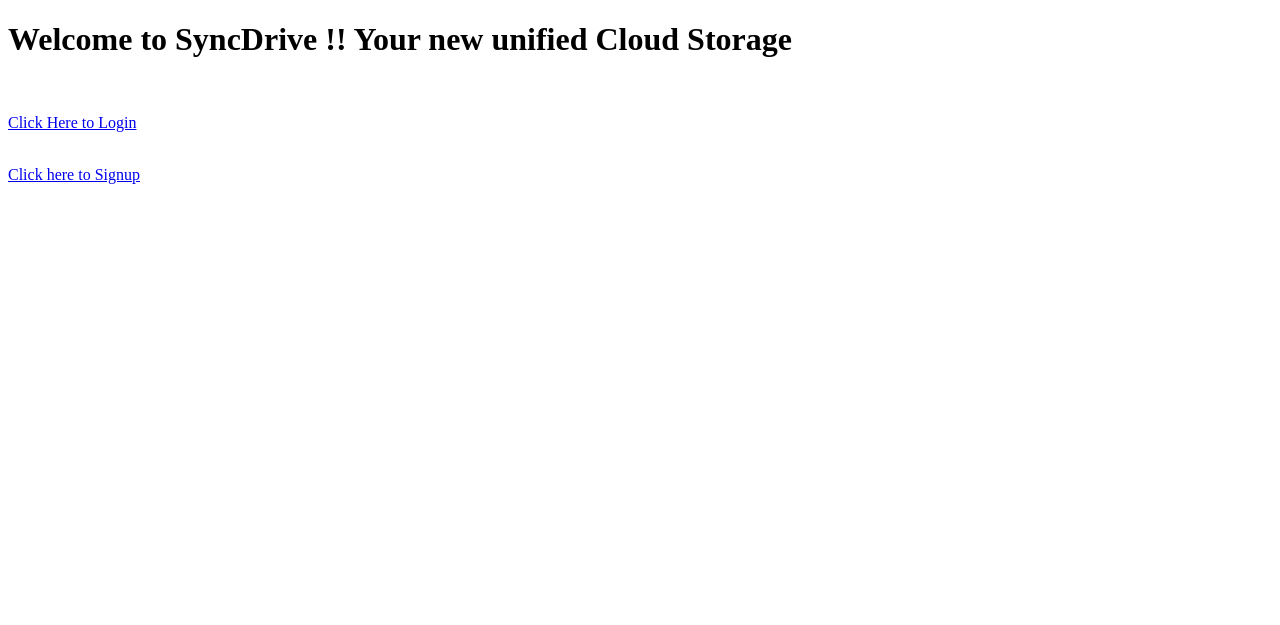
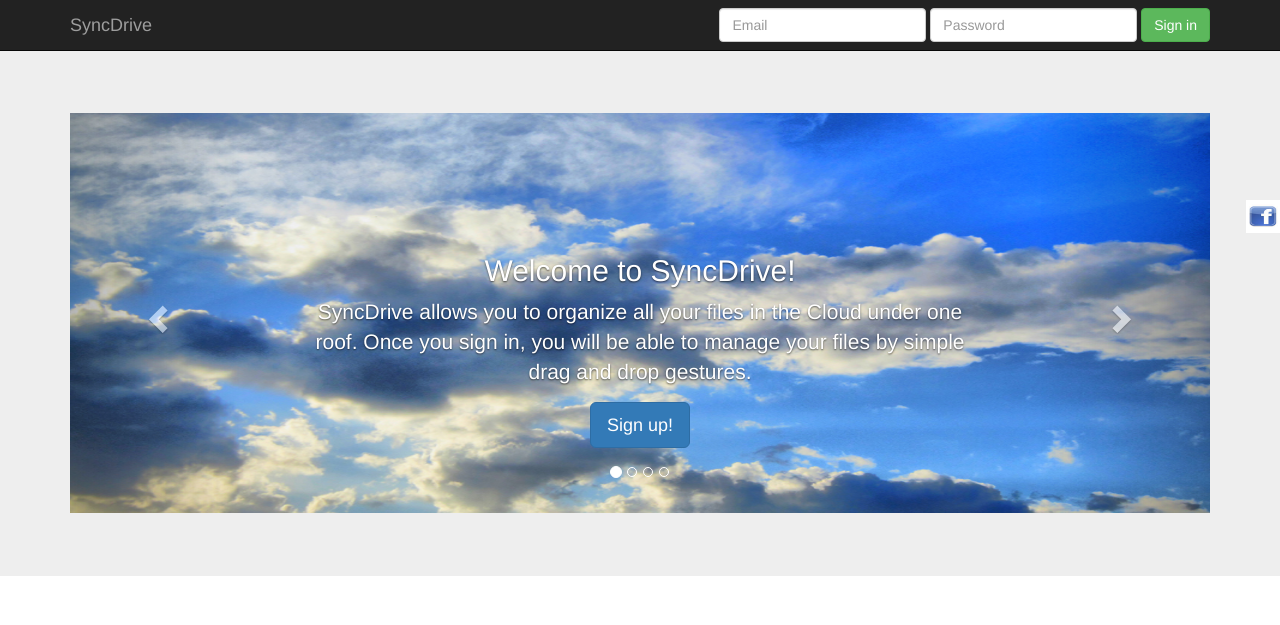
Before and after one commit to lubnaattar/SycnProject, a Flask app: page / in a window 1280 px wide. Shown: the top 625 px of the page. Run offline with Flask 2, Linux system fonts and the light colour scheme; some libraries are stand-ins or nearby versions.

Commit message:
Update welcome.html

```diff
--- a/templates/welcome.html
+++ b/templates/welcome.html
@@ -1,13 +1,117 @@
-<!doctype html>
+<!DOCTYPE html>
 <html>
- <head>
-  <meta charset=”utf-8”>
-  <link rel=”stylesheet” href=”css/bootstrap.css”  type=”text/css”/>
- </head>
- <script src="http://code.jquery.com/jquery-1.10.1.min.js"></script>
- <script src=”js/bootstrap.js”></script>
-  <h1>Welcome to SyncDrive !! Your new unified Cloud Storage</h1>
-<br><p><a href="/login">Click Here to Login</a><br>
-<br><p><a href="/sign_up">Click here to Signup</a><br>
- </body>
- </html>
+  <head>
+    <title>SyncDrive!</title>
+    <link href="//netdna.bootstrapcdn.com/bootstrap/3.0.2/css/bootstrap.min.css" rel="stylesheet">
+    <style>
+        body {
+          padding-top: 50px;
+          padding-bottom: 20px;
+        }
+		h3 {color: #000000}
+    </style>
+  </head>
+  <body>
+    <div class="navbar navbar-inverse navbar-fixed-top" role="navigation">
+      <div class="container">
+        <div class="navbar-header">
+          <button type="button" class="navbar-toggle" data-toggle="collapse" data-target=".navbar-collapse">
+            <span class="sr-only">Toggle navigation</span>
+            <span class="icon-bar"></span>
+            <span class="icon-bar"></span>
+            <span class="icon-bar"></span>
+          </button>
+          <a class="navbar-brand" href="#">SyncDrive</a>
+        </div>
+        <div class="navbar-collapse collapse">
+          <form class="navbar-form navbar-right" action="/login" method="post">
+            <div class="form-group">
+              <input type="text" name="email" placeholder="Email" class="form-control">
+            </div>
+            <div class="form-group">
+              <input type="password" name="password" placeholder="Password" class="form-control">
+            </div>
+            <button type="submit" class="btn btn-success">Sign in</button>
+          </form>
+        </div>
+      </div>
+    </div>
+
+    <div class="jumbotron">
+      <div class="container">
+        <p>
+          <div id="carousel-example-generic" class="carousel slide" data-ride="carousel">
+            <!-- Indicators -->
+            <ol class="carousel-indicators">
+              <li data-target="#carousel-example-generic" data-slide-to="0" class="active"></li>
+              <li data-target="#carousel-example-generic" data-slide-to="1"></li>
+              <li data-target="#carousel-example-generic" data-slide-to="2"></li>
+              <li data-target="#carousel-example-generic" data-slide-to="3"></li>
+            </ol>
+
+            <!-- Wrapper for slides -->
+            <div class="carousel-inner">
+              <div style="text-align:center" class="item active">
+                <div class="wrapper"><img width = "1200px" height="400px" src="/static/image1.jpg" alt="cloud umage">
+                <div class="carousel-caption">
+                  <h2>Welcome to SyncDrive!</h2>
+                  <p>SyncDrive allows you to organize all your files in the Cloud under one roof. Once you sign in, you will be able to manage your files by simple drag and drop gestures.</p>
+                  <p><a href="/sign_up" class="btn btn-primary btn-lg" role="button">Sign up!</a></p>
+                </div>
+                </div>
+              </div>
+              <div class="item">
+                <div class="wrapper"><img width = "1200px" height="400px" src="/static/cloud01.jpg" alt="cloud image">
+                <div class="carousel-caption">
+                  <!--Add text here -->
+                </div>
+                </div>
+                </div>
+                <div class="item">
+                <div class="wrapper"><img width = "1200px" height="400px" src="/static/cloud1.jpg" alt="cloud image">
+                <div class="carousel-caption">
+                  <!--Add text here -->
+                </div>
+                </div>
+                </div>
+				<div class="item">
+                <div class="wrapper"><img width = "1200px" height="400px" src="/static/cloudimage4.jpg" alt="cloud image">
+                <div class="carousel-caption">
+                  <!--Add text here -->
+				<h3>Simple Secure Unified Sharing and Storing System</h3>
+                </div>
+                </div>
+                </div>
+				<div class="item">
+                <div class="wrapper"><img width = "1200px" height="400px" src="/static/UnifiedCloudStorage.jpg" alt="cloud image">
+                <div class="carousel-caption">
+                  <!--Add text here -->
+                </div>
+                </div>
+                </div>
+            </div>
+
+            <!-- Controls -->
+            <a class="left carousel-control" href="#carousel-example-generic" data-slide="prev">
+              <span class="glyphicon glyphicon-chevron-left"></span>
+            </a>
+            <a class="right carousel-control" href="#carousel-example-generic" data-slide="next">
+              <span class="glyphicon glyphicon-chevron-right"></span>
+            </a>
+          </div>
+        </p>
+      </div>
+    </div>
+	<div id="socialpanel" style="position: fixed; top: 200px; right: 0px;">
+        <a target="_blank" href="https://www.facebook.com/kapiltanejaphotography">
+            <img width="34" height="33" border="0" alt="blogger"
+src="../static/fb.jpg"></a>
+    </div>
+    <div class="container">
+      <div class="row">
+      </div>
+    </div>
+    <script src="//ajax.googleapis.com/ajax/libs/jquery/1.10.2/jquery.min.js"></script>
+    <script src="//netdna.bootstrapcdn.com/bootstrap/3.0.2/js/bootstrap.min.js"></script>
+  </body>
+</html>
```
